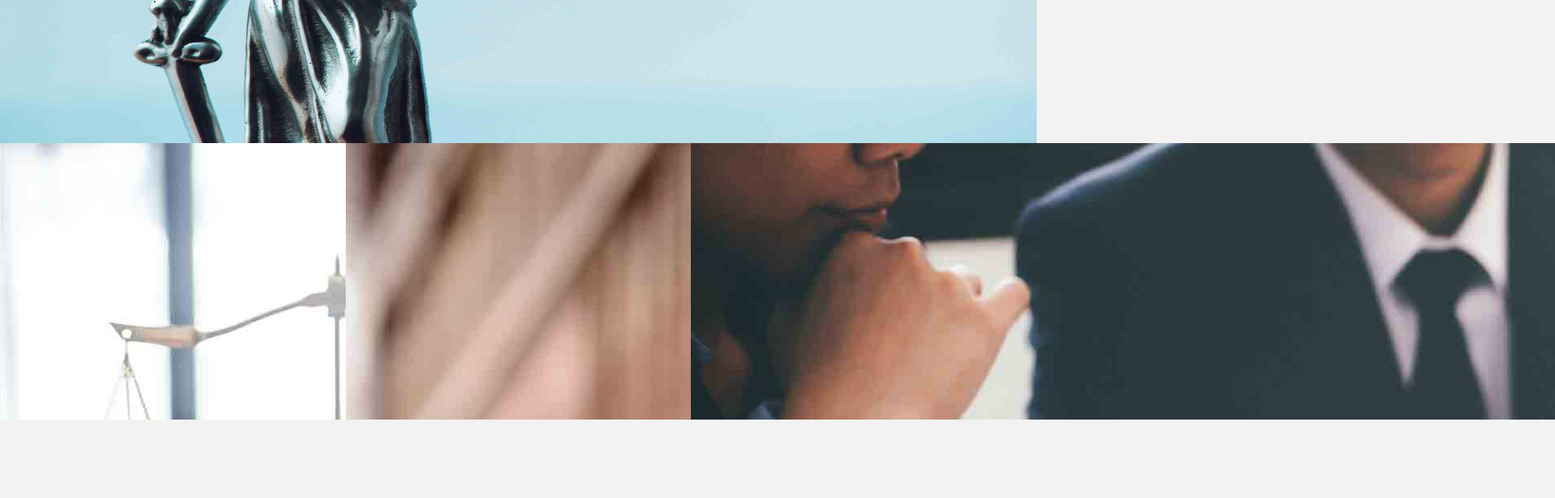
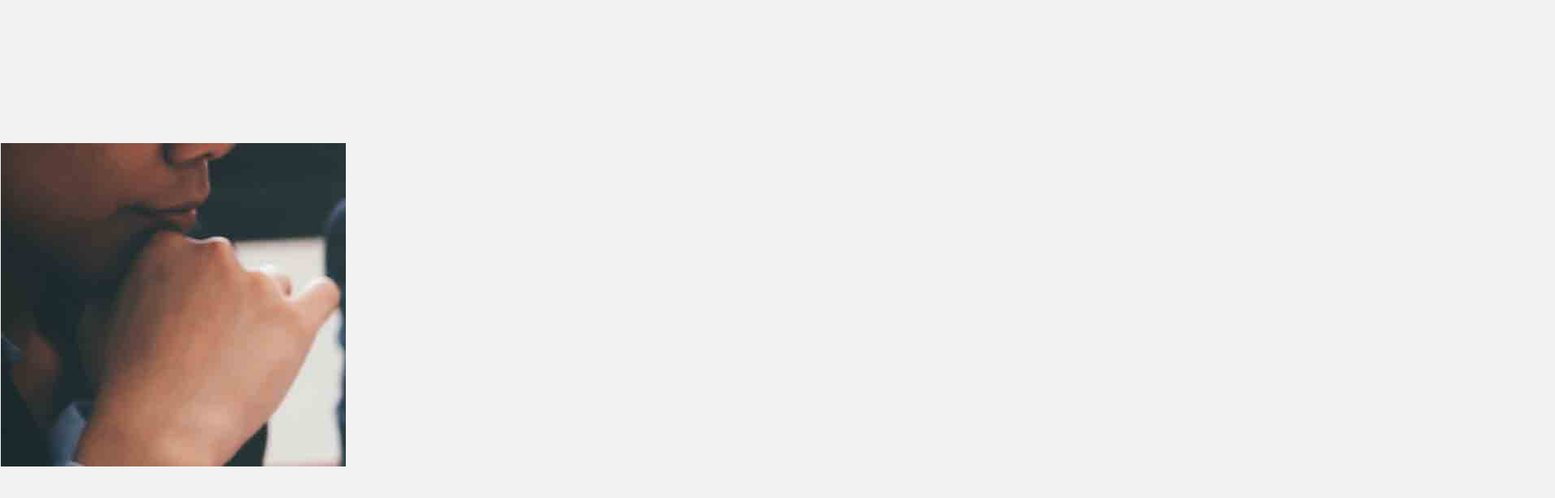
Before and after one commit to diablofo/1531, a plain HTML site: page index.html in a window 1280 px wide. Shown: the part 498-1114 px from the top of the page at 81% size, 1920 px wide, since content can reach past the window. After the commit the page ends 1075 px from the top, so only its background shows below. Drawn offline with Linux system fonts and the light colour scheme.

Commit message:
Update index.html

```diff
--- a/index.html
+++ b/index.html
@@ -13,36 +13,31 @@
         <nav>
             <a href="#">About</a>
             <a href="#">Contact</a>
-            <img src="media/logo.png" width="50px" height="50px" alt="Logo">
             <a href="#">Home</a>
             <a href="#">List</a>
         </nav>
         <header>
-            <img src="media/JPEG/lady-justice-statue-in-law-firm-office-2021-08-26-23-03-06-utc.jpg" alt="Image of Lady Justice Satue">
+
         </header>
         <div class="about">
 
         </div>
         <!--JACOB DO THIS-->
         <div class="image-navigation">
+
             <div class="container">
-                <div class="box">
-                    <img src="media/JPEG/law-2022-11-17-06-05-31-utc.jpg" alt="">
-                    <a href="#">Home</a>
-                </div>
+                <div class="box"></div>
+                <a href="#"></a>
             </div>
             <div class="container">
-                <div class="box">
-                    <img src="media/JPEG/close-up-of-a-lot-of-law-reports-in-library-2021-08-28-16-37-27-utc.jpg" alt="">
-                    <a href="#">Home</a>
-                </div>
+                <div class="box"></div>
+                <a href="#"></a>
             </div>
             <div class="container">
-                <div class="box">
-                    <img src="media/JPEG/law-advice-and-legal-services-concept-2022-11-11-18-29-01-utc.jpg" alt="">
-                    <a href="#">Home</a>
-                </div>
+                <div class="box"></div>
+                <a href="#"></a>
             </div>
+
         </div>
     </div>
     <div class="mobile">
```
